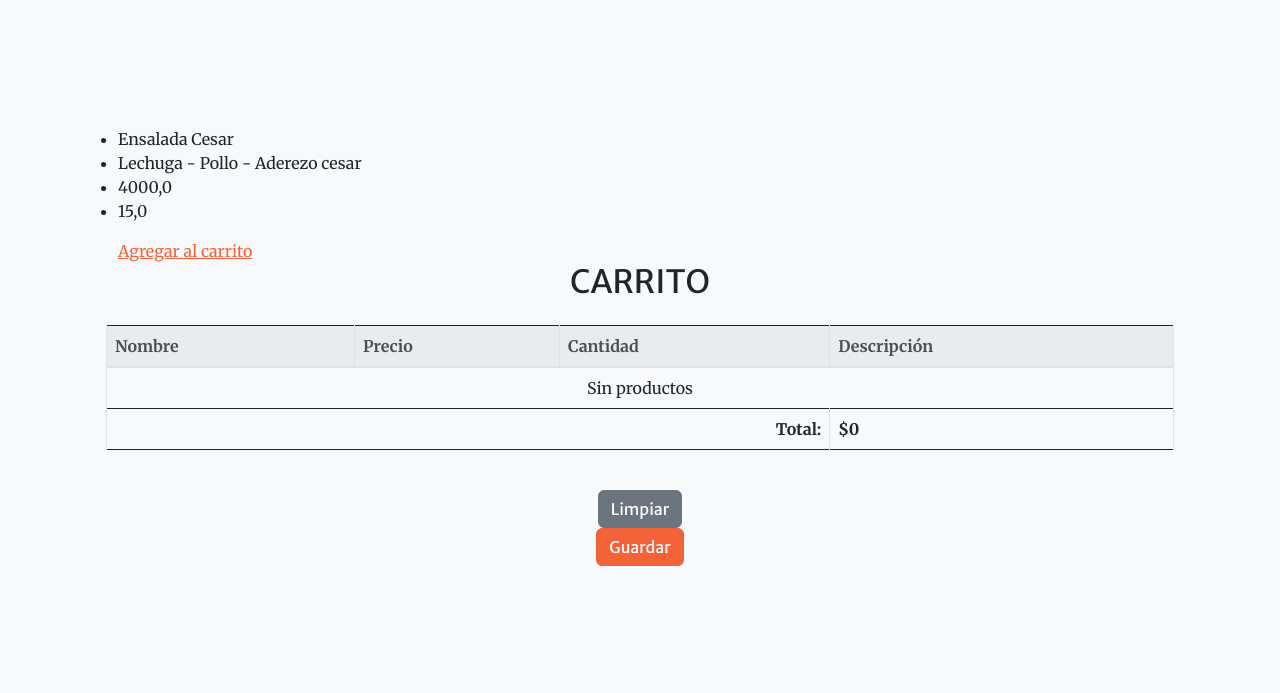
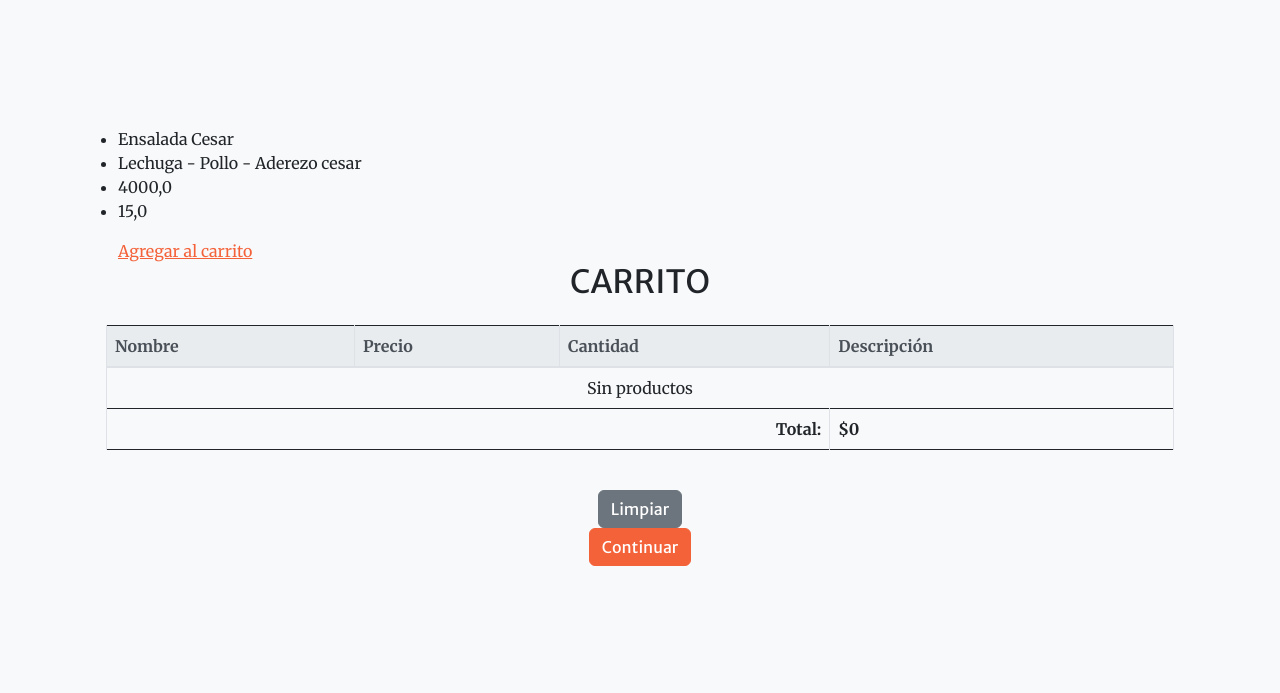
Before and after one commit to emaasmithh/Hamburgo, a Django app: page /producto/otro_producto_detail/1 in a window 1280 px wide. Shown: the part 801-1494 px from the top of the page. Run offline with Django 5.2, Linux system fonts and the light colour scheme; data comes from the database, SQL or seed files in the repository; both versions use the stored data as it was after the commit; some libraries are stand-ins or nearby versions.

Commit message:
feat: continuar

```diff
--- a/project/venta/templates/venta/carrito.html
+++ b/project/venta/templates/venta/carrito.html
@@ -41,6 +41,6 @@
 
     <div class="text-center mt-4">
         <div><a href="{% url 'venta:limpiar' %}" class="btn btn-secondary">Limpiar</a></div>
-        <div><a href="#" class="btn btn-primary">Guardar</a></div>
+        <div><a href="#" class="btn btn-primary">Continuar</a></div>
     </div>
 </div>
```
Also changed, not shown: project/db.sqlite3.
